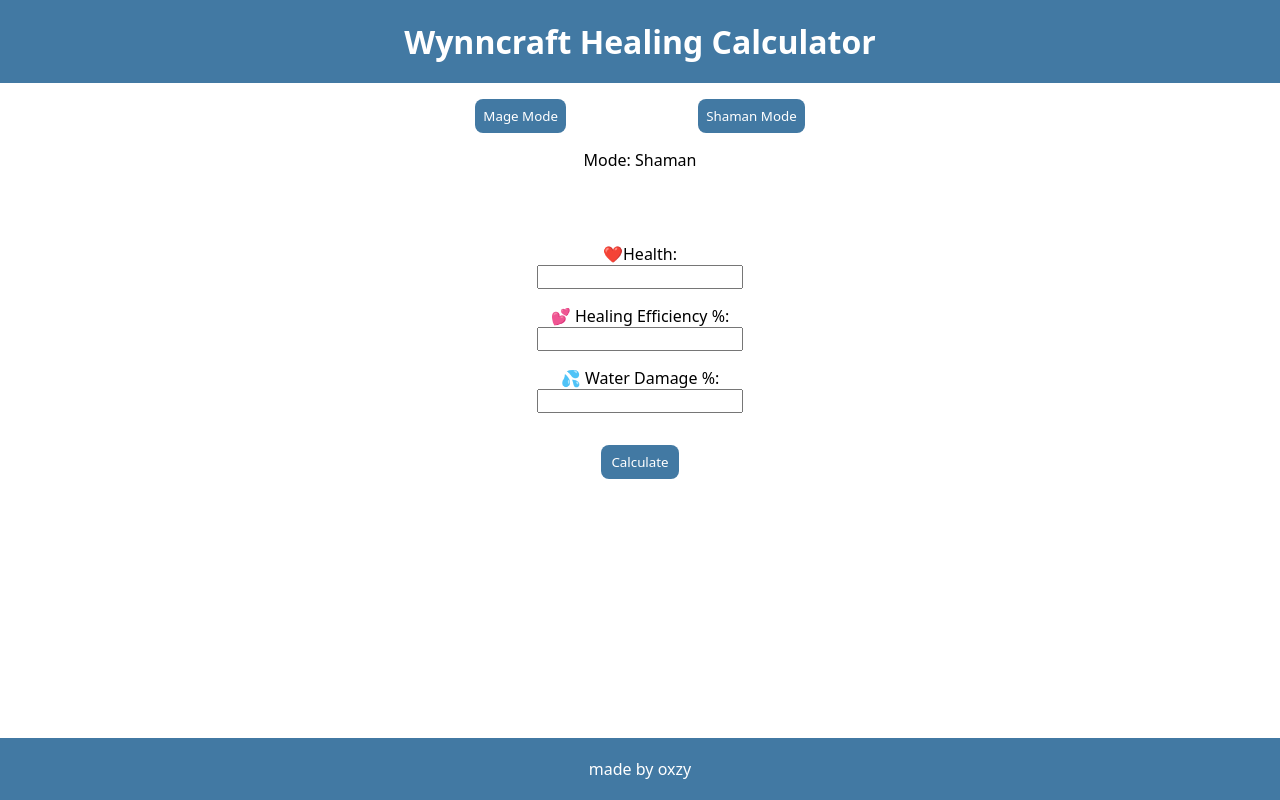
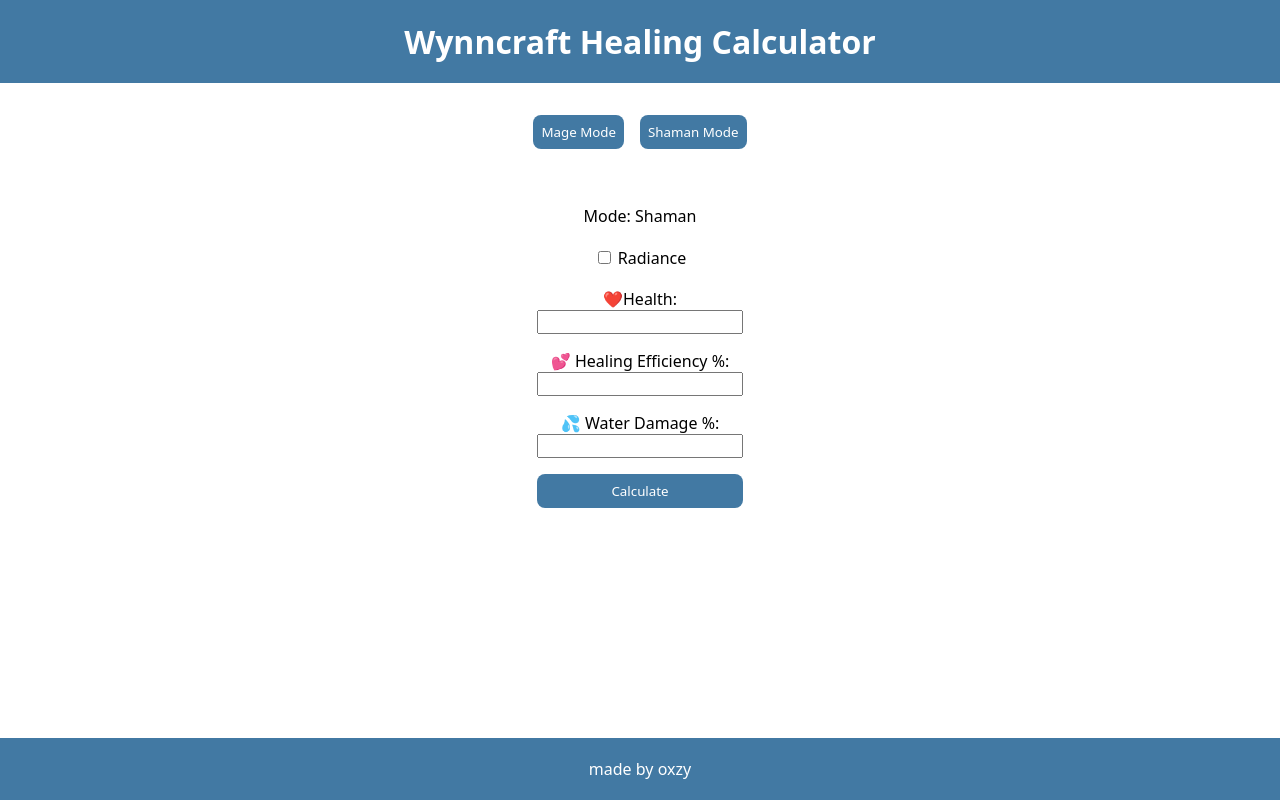
Before and after one commit to zpdh/WHC, a plain HTML site: page index.html in a window 1280 px wide. Drawn offline with Linux system fonts and the light colour scheme.

Commit message:
Moved UI a bit, added a radiance button.

```diff
--- a/index.html
+++ b/index.html
@@ -14,8 +14,15 @@
     <button class="btn" id="mage">Mage Mode</button>
     <button class="btn" id="shaman">Shaman Mode</button>
     </div>
+    <div class="inputs">
+
     <div id="mode">Mode: Shaman</div>
-    <div class="inputs">
+
+    <div class="radcheck">
+        <input type="checkbox" name="radiance" id="radiance">
+        <label for="radiance">Radiance</label>
+    </div>
+
     <label for="health">❤️Health:</label>
     <input id="health" name="health">
     <label for="healeff">💕 Healing Efficiency %:</label>
@@ -24,7 +31,6 @@
     <input id="wtrdmg" name="wtrdmg">
     <button class="btn" id="calculate">Calculate</button>
     </div>
-
     <div id="result"></div>
 
     </div>
--- a/script.js
+++ b/script.js
@@ -1,3 +1,5 @@
+// This code is DOGSHIT btw. Radiance stuff made by tomex/jhil.
+
 const health = document.getElementById('health')
 const healeff = document.getElementById('healeff')
 const wtrdmg = document.getElementById('wtrdmg')
@@ -41,5 +43,9 @@
 
 calcBtn.addEventListener('click', () => {
     let value = calculateHealing()
-    result.textContent = `Heal/Spell: ${value}`
+    if (health.value < 0 || health.value > 100000) {
+        result.textContent = `Invalid health value.`
+    } else if (value < 0) {
+        result.textContent = `invalid WD/HE values.`
+    } else result.textContent = `Heal/Spell: ${value}`
 })
--- a/styles.css
+++ b/styles.css
@@ -37,15 +37,23 @@
 .inputs {
     display: flex;
     flex-direction: column;
-    margin-top: 72px;
+    margin-top: 56px;
 }
 
 input {
     margin-bottom: 16px;
 }
 
+.btncontainer {
+    display: flex;
+    flex-direction: row;
+    justify-content: space-between;
+    align-items: center;
+    margin-top: 32px;
+    gap: 16px;
+}
+
 .btn {
-    margin: 16px 64px;
     border: 0;
     background-color: #4279A3;
     color: white;
@@ -58,3 +66,7 @@
 .btn:hover {
     background-color: #5195c9;
 }
+#radiance {
+    margin-top: 24px;
+    margin-bottom: 24px;
+}
```
